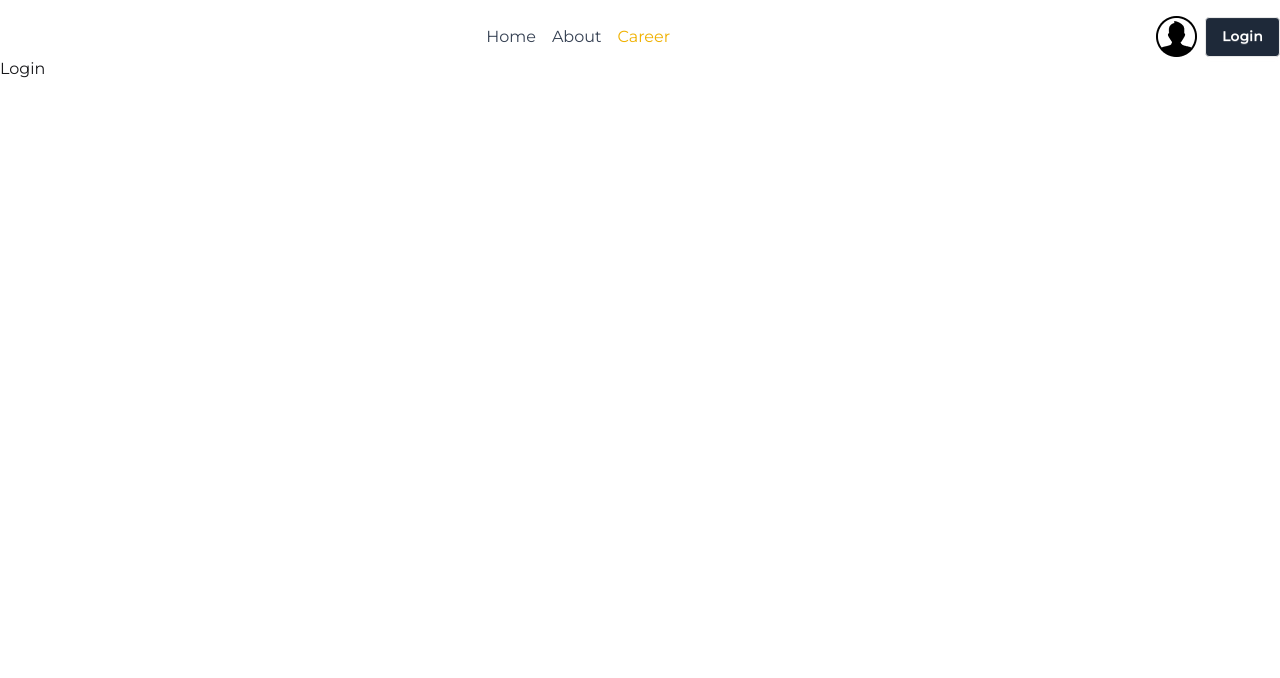
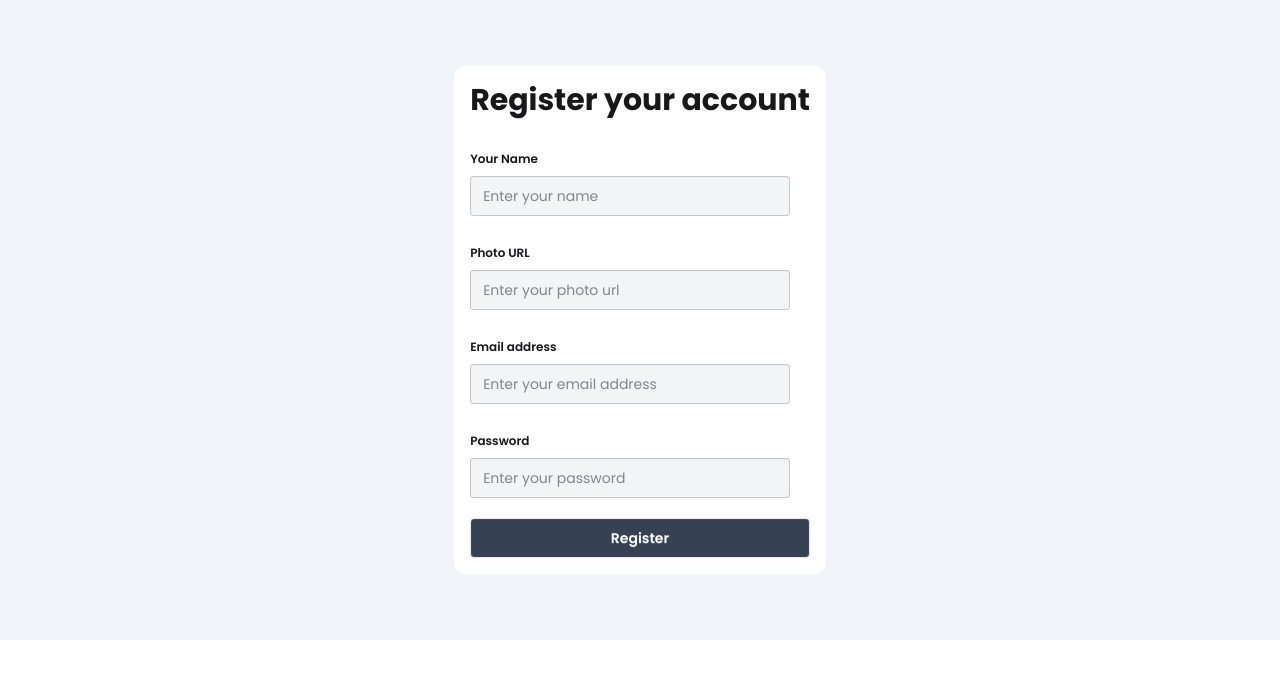
Before and after one commit to naheunpranto/the-Bangladesh-times, a Next.js app: page /login in a window 1280 px wide. Shown: the top 678 px of the page. Built offline with nearby package versions, Linux system fonts and the light colour scheme.

Commit message:
Design Login & Register Page With React Hook Form

```diff
--- a/package.json
+++ b/package.json
@@ -14,6 +14,7 @@
     "react": "19.2.4",
     "react-dom": "19.2.4",
     "react-fast-marquee": "^1.6.5",
+    "react-hook-form": "^7.83.0",
     "react-icons": "^5.7.0"
   },
   "devDependencies": {
--- a/src/app/(auth)/layout.jsx
+++ b/src/app/(auth)/layout.jsx
@@ -1,14 +1,98 @@
-import Navbar from '@/components/Navbar';
-import React from 'react';
-import { montserrat } from '../layout';
+"use client";
+import Link from "next/link";
+import { useForm } from "react-hook-form";
 
-const AuthLayout = ({children}) => {
-    return (
-        <div className={`${montserrat.className}`}>
-            <Navbar/>
-            {children}
-        </div>
-    );
+const RegisterPage = () => {
+  const {
+    register,
+    handleSubmit,
+    watch,
+    formState: { errors },
+  } = useForm();
+
+  const handleRegisterFunc = (data) => {
+    // e.preventDefault();
+    // const email = e.target.email.value;
+    // const password = e.target.password.value;
+    console.log(data, "data");
+    const {email, name, photo, password} = data;
+    console.log(name, photo);
+  };
+
+  return (
+    <div className="container mx-auto min-h-[80vh] bg-slate-100 flex justify-center items-center">
+      <div className="p-4 rounded-xl bg-white">
+        <h2 className="font-bold text-3xl text-center mb-6">
+          Register your account
+        </h2>
+
+        <form className="space-y-4" onSubmit={handleSubmit(handleRegisterFunc)}>
+          {/* Name */}
+          <fieldset className="fieldset">
+            <legend className="fieldset-legend">Your Name</legend>
+            <input
+              type="text"
+              className="input bg-gray-100"
+              // name="email"
+              placeholder="Enter your name"
+              {...register("name", { required: "Name field is required" })}
+            />
+            {errors.name && (
+              <p className="text-red-500">{errors.name.message}</p>
+            )}
+          </fieldset>
+
+          {/* Photo URL */}
+          <fieldset className="fieldset">
+            <legend className="fieldset-legend">Photo URL</legend>
+            <input
+              type="text"
+              className="input bg-gray-100"
+              // name="email"
+              placeholder="Enter your photo url"
+              {...register("photo", {required: "Photo field is required"})}
+            />
+            {errors.photo && <p className="text-red-500">{errors.photo.message}</p>}
+          </fieldset>
+
+          {/* Email */}
+          <fieldset className="fieldset">
+            <legend className="fieldset-legend">Email address</legend>
+            <input
+              type="email"
+              className="input bg-gray-100"
+              // name="email"
+              placeholder="Enter your email address"
+              {...register("email", { required: "Email field is required" })}
+            />
+            {errors.email && (
+              <p className="text-red-500">{errors.email.message}</p>
+            )}
+          </fieldset>
+
+          {/* Password */}
+          <fieldset className="fieldset">
+            <legend className="fieldset-legend">Password</legend>
+            <input
+              type="password"
+              className="input bg-gray-100"
+              // name="password"
+              placeholder="Enter your password"
+              {...register("password", {
+                required: "Password field is required",
+              })}
+            />
+            {errors.password && (
+              <p className="text-red-500">{errors.password.message}</p>
+            )}
+          </fieldset>
+          <button className="btn w-full bg-gray-700 text-white">
+            Register
+          </button>
+        </form>
+      </div>
+    </div>
+  );
 };
 
-export default AuthLayout;
+export default RegisterPage;
--- a/src/app/(auth)/login/page.jsx
+++ b/src/app/(auth)/login/page.jsx
@@ -1,11 +1,67 @@
+"use client"
+import Link from "next/link";
+import { useForm } from "react-hook-form";
+
+const LoginPage = () => {
+
+    const {
+      register,
+      handleSubmit,
+      watch,
+      formState: {errors}
+    } = useForm()
+
+    const handleLoginFunc = (data) => {
+        // e.preventDefault();
+        // const email = e.target.email.value;
+        // const password = e.target.password.value;
+        console.log(data, "data");
+    }
 
 
-const LoginPage = () => {
-    return (
-        <div>
-            Login
-        </div>
-    );
+  return (
+    <div className="container mx-auto min-h-[80vh] bg-slate-100 flex justify-center items-center">
+      <div className="p-4 rounded-xl bg-white">
+        <h2 className="font-bold text-3xl text-center mb-6">
+          Login your account
+        </h2>
+
+        <form className="space-y-4" onSubmit={handleSubmit(handleLoginFunc)}>
+          <fieldset className="fieldset">
+            <legend className="fieldset-legend">Email address</legend>
+            <input
+              type="email"
+              className="input bg-gray-100"
+              // name="email"
+              placeholder="Enter your email address"
+              {...register("email", {required: "Email field is required"})}
+            />
+            {errors.email && <p className="text-red-500">{errors.email.message}</p>}
+          </fieldset>
+
+          <fieldset className="fieldset">
+            <legend className="fieldset-legend">Password</legend>
+            <input
+              type="password"
+              className="input bg-gray-100"
+              // name="password"
+              placeholder="Enter your password"
+              {...register("password", { required: "Password field is required" })}
+            />
+            {errors.password && <p className="text-red-500">{errors.password.message}</p>}
+          </fieldset>
+          <button className="btn w-full bg-gray-700 text-white">Login</button>
+        </form>
+
+        <p className="mt-4">
+          Don't have an account?{" "}
+          <Link className="text-blue-500" href={"/register"}>
+            Register
+          </Link>
+        </p>
+      </div>
+    </div>
+  );
 };
 
 export default LoginPage;
--- a/src/app/(main)/about/page.jsx
+++ b/src/app/(main)/about/page.jsx
@@ -1,4 +1,6 @@
-
+export const metadata = {
+  title: "Dragon News - about us",
+};
 
 const AboutPage = () => {
     return (
--- a/src/app/(main)/career/page.jsx
+++ b/src/app/(main)/career/page.jsx
@@ -1,4 +1,6 @@
-
+export const metadata = {
+  title: "Dragon News - career",
+};
 
 const CareerPage = () => {
     return (
--- a/src/app/(main)/news/[id]/page.jsx
+++ b/src/app/(main)/news/[id]/page.jsx
@@ -4,11 +4,24 @@ import Link from "next/link";
 import { CiBookmark, CiShare2, CiStar } from "react-icons/ci";
 import { FaEye } from "react-icons/fa";
 
-const NewsDetailsPage = async ({ params }) => {
-  const { id } = await params;
+export const generateMetadata = async ({params}) => {
+  const {id} = await params;
   console.log(id, "params");
   const news = await getNewsDetailsById(id);
   console.log(news, "news");
+
+  return {
+    title: news.title,
+    description: news.details,
+  }
+}
+
+
+const NewsDetailsPage = async ({ params }) => {
+  const { id } = await params;
+  // console.log(id, "params");
+  const news = await getNewsDetailsById(id);
+  // console.log(news, "news");
   return (
     <div className="max-w-5xl mx-auto my-8">
       <h2 className="mb-5">News Details page</h2>
--- a/src/app/layout.js
+++ b/src/app/layout.js
@@ -15,8 +15,8 @@ export const montserrat = Montserrat({
 });
 
 export const metadata = {
-  title: "Create Next App",
-  description: "Generated by create next app",
+  title: "Dragon News",
+  description: "Best news portal in Bangladesh",
 };
 
 export default function RootLayout({ children }) {
```
Also changed, not shown: src/components/BreakingNews.jsx (+1 -1 lines), 1 other file (tests, documents, lock files or other folders).
